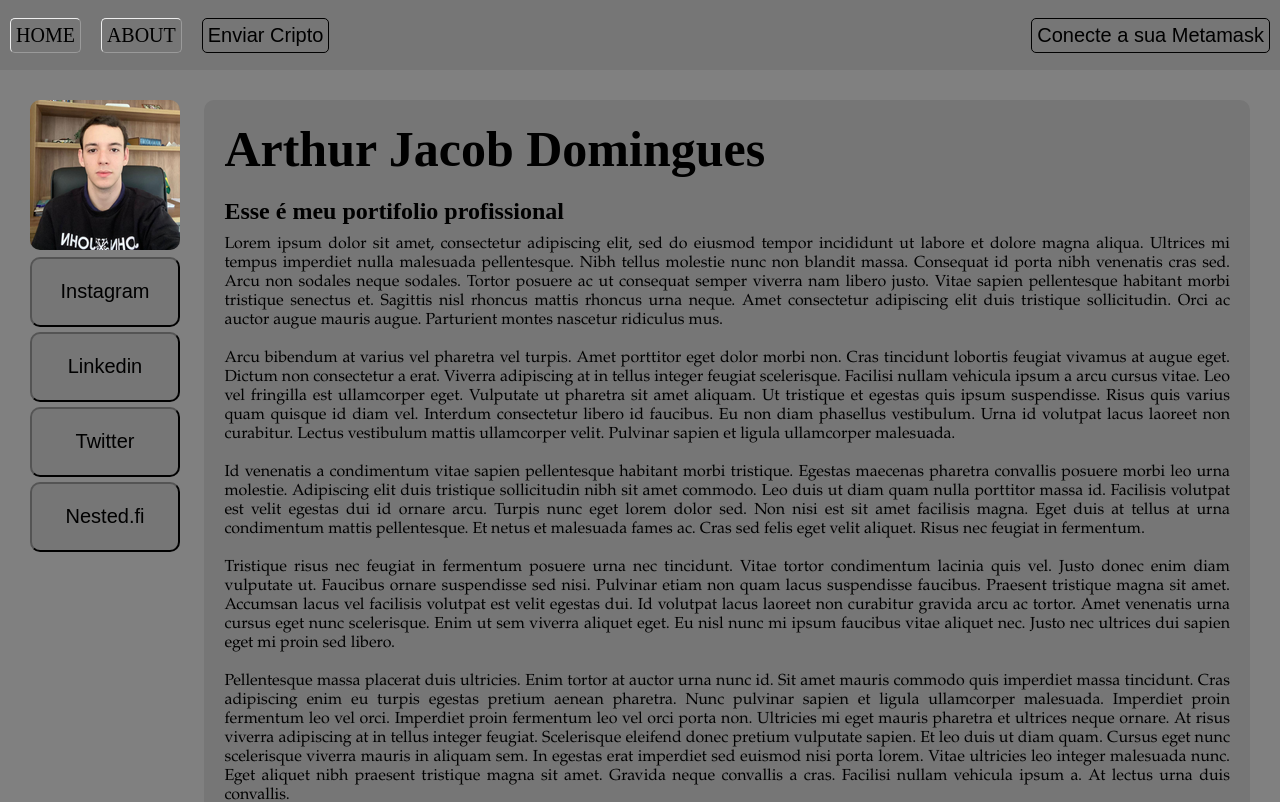
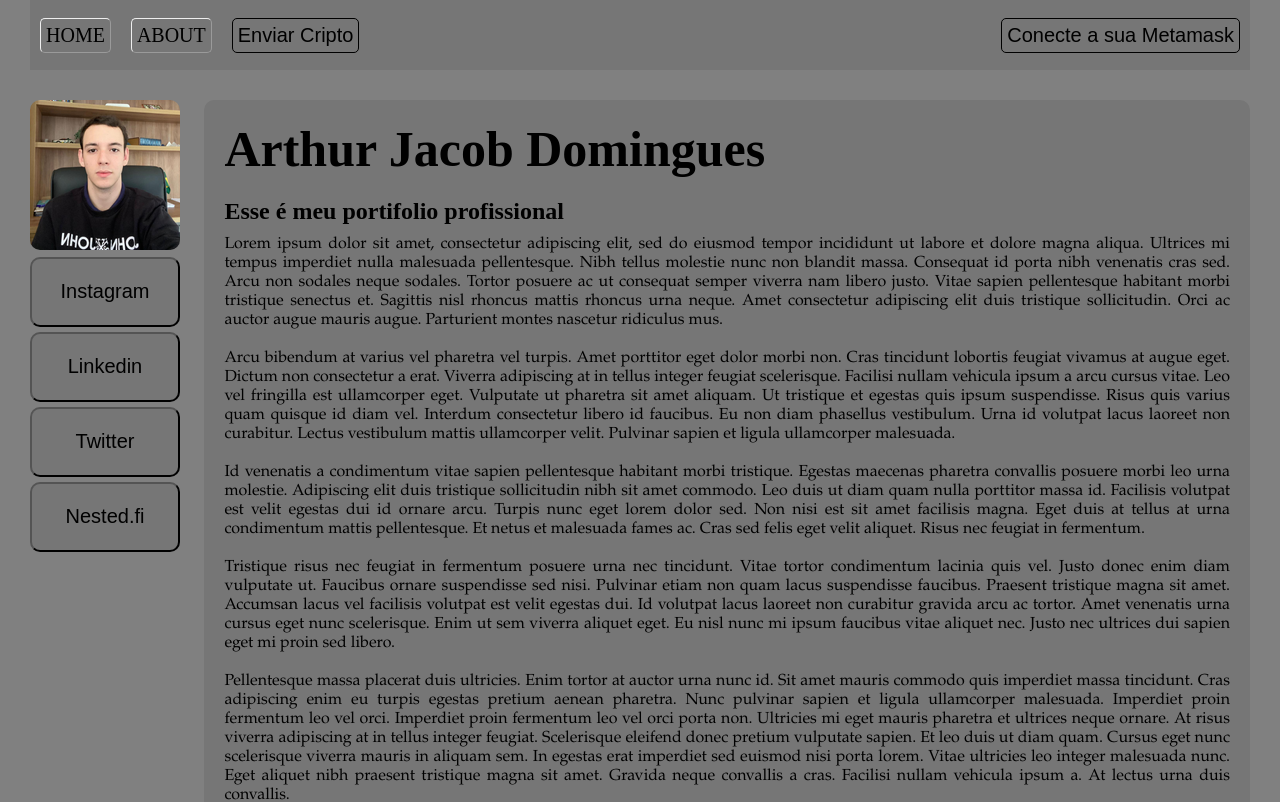
Before and after one commit to arthurjd/portifolio, a plain HTML site: page page-about/About.html in a window 1280 px wide. Shown: the top 802 px of the page. Drawn offline with Linux system fonts and the light colour scheme.

Commit message:
atualizao da margem que eu esqueci de colocar no navtopico

```diff
--- a/index.css
+++ b/index.css
@@ -8,15 +8,6 @@
 
 .cordefundo {
     background-color: gray;
-}
-
-.nav {
-    background-color: rgb(118, 118, 118);
-    display: flex;
-    align-items: center;
-    align-content: center;
-    float: left;
-    height: 70px;
 }
 
 .navitem {
@@ -34,6 +25,15 @@
     text-decoration: none;
 }
 
+.nav {
+    background-color: rgb(118, 118, 118);
+    display: flex;
+    align-items: center;
+    align-content: center;
+    float: left;
+    height: 70px;
+}
+
 .nav2 {
     height: 70px;
     background-color: rgb(118, 118, 118);
@@ -42,6 +42,11 @@
     align-items: center;
     align-content: center;
     padding-left: 20px;
+}
+
+.navtopico {
+    margin-left: 30px;
+    margin-right: 30px;
 }
 
 #botaometamask {
--- a/page-about/About.css
+++ b/page-about/About.css
@@ -49,6 +49,11 @@
     align-items: center;
     align-content: center;
     padding-left: 20px;
+}
+
+.navtopico {
+    margin-left: 30px;
+    margin-right: 30px;
 }
 
 #botaometamask {
```
